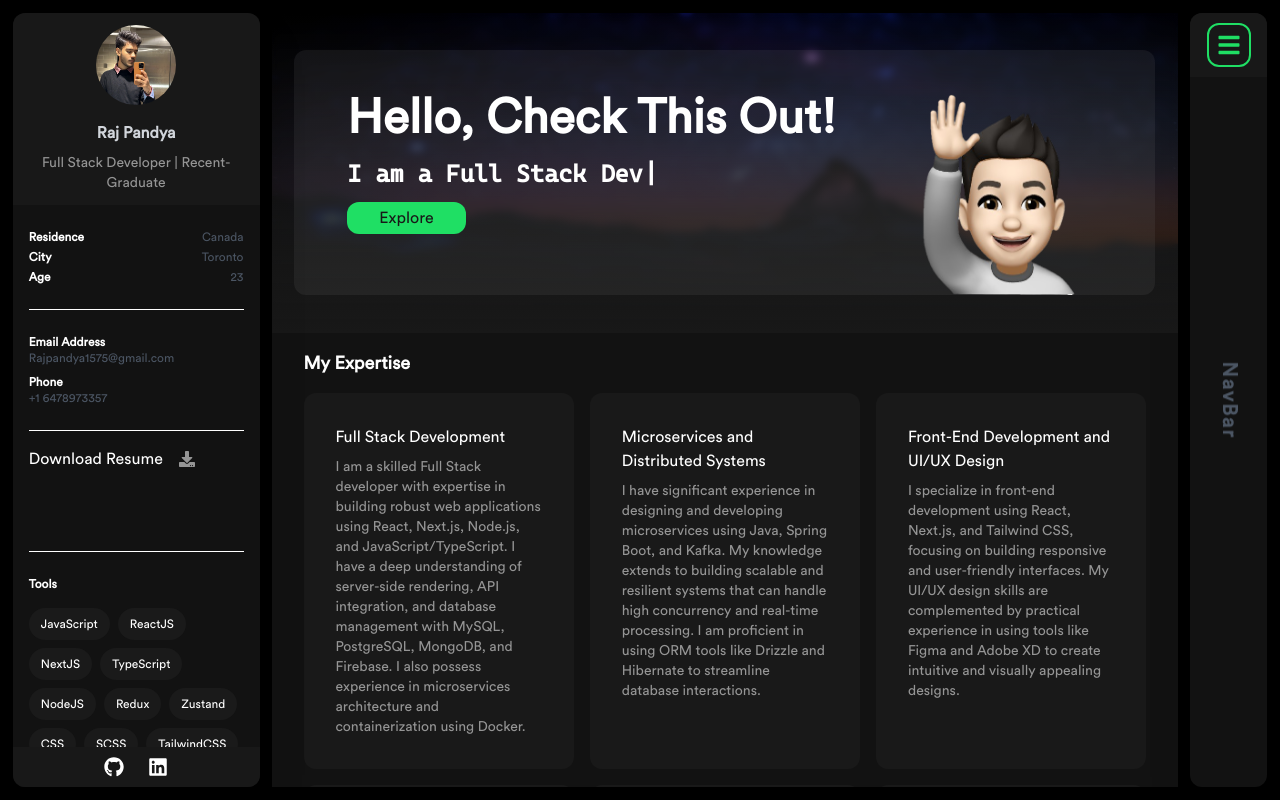
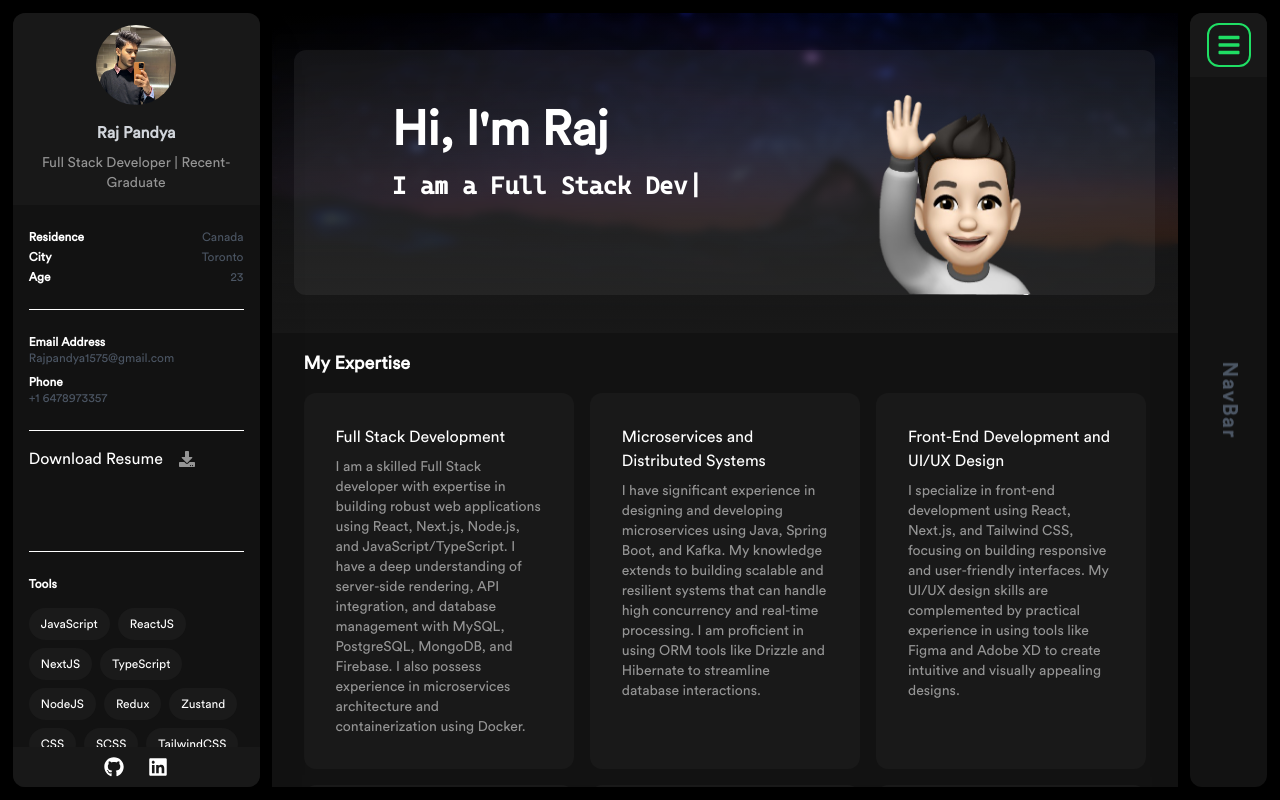
Before and after one commit to PandyaRaj/Portfolio, a Next.js app: page / in a window 1280 px wide. Built offline with nearby package versions, Linux system fonts and the light colour scheme.

Commit message:
Your commit message

```diff
--- a/components/Common/Intro/Download.jsx
+++ b/components/Common/Intro/Download.jsx
@@ -2,7 +2,7 @@ import Link from 'next/link';
 const Download = ({ icon }) => {
   return (
     <>
-      <Link href='https://drive.google.com/file/d/1udZUChVPjbrfrzIDedAshH_9p0b-HbFT/view?usp=sharing' target='_blank' rel='noopener noreferrer' className='flex flex-row text-LightGray items-center gap-x-4 pb-14 pt-4'>
+      <Link href='https://drive.google.com/file/d/1flxQMoAzaY6xx4e_w8yLJuGrLrf2SBkK/view?usp=sharing' target='_blank' rel='noopener noreferrer' className='flex flex-row text-LightGray items-center gap-x-4 pb-14 pt-4'>
         <span className='text-Snow'>Download Resume</span>
         <span>{icon}</span>
       </Link>
--- a/components/HomeComponents/Banner.jsx
+++ b/components/HomeComponents/Banner.jsx
@@ -10,7 +10,7 @@ const Banner = () => {
                     <div className="flex items-center md:items-center md:justify-around">
                         <div className="">
                             <div className="">
-                                <h1 className="text-3xl sm:text-4xl xl:text-5xl text-Snow font-bold">Hello, Check This Out!</h1>
+                                <h1 className="text-3xl sm:text-4xl xl:text-5xl text-Snow font-bold">Hi, I'm Raj</h1>
                             </div>
                             <div className="">
                                 <div className=" py-4 font-cascadia-normal text-Snow pb-4 text-xs h-20 lg:h-auto">
@@ -29,7 +29,6 @@ const Banner = () => {
                                         </span> <span className="text-Green sm:text-base xl:text-lg font-bold"></span>{""} </span>
                                 </div>
                             </div>
-                            <Link to='https://www.linkedin.com/in/pandya-raj-8346001b4/' spy={true} smooth={true} duration={500} offset={-50} className="button">Explore</Link>
                         </div>
                         <div className="w-48 h-52 relative hidden md:block">
                             <img className='absolute top-8 w-full h-full' src="images/emoji.png" alt="emoji" />
```
